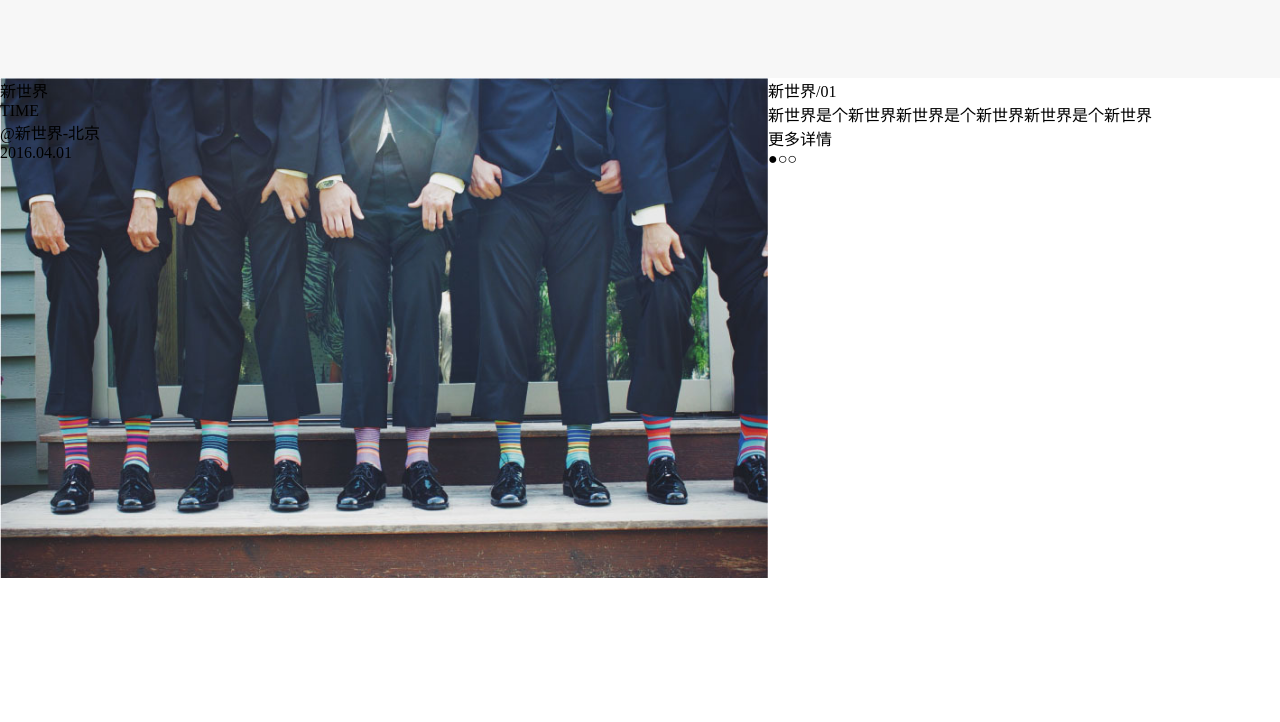
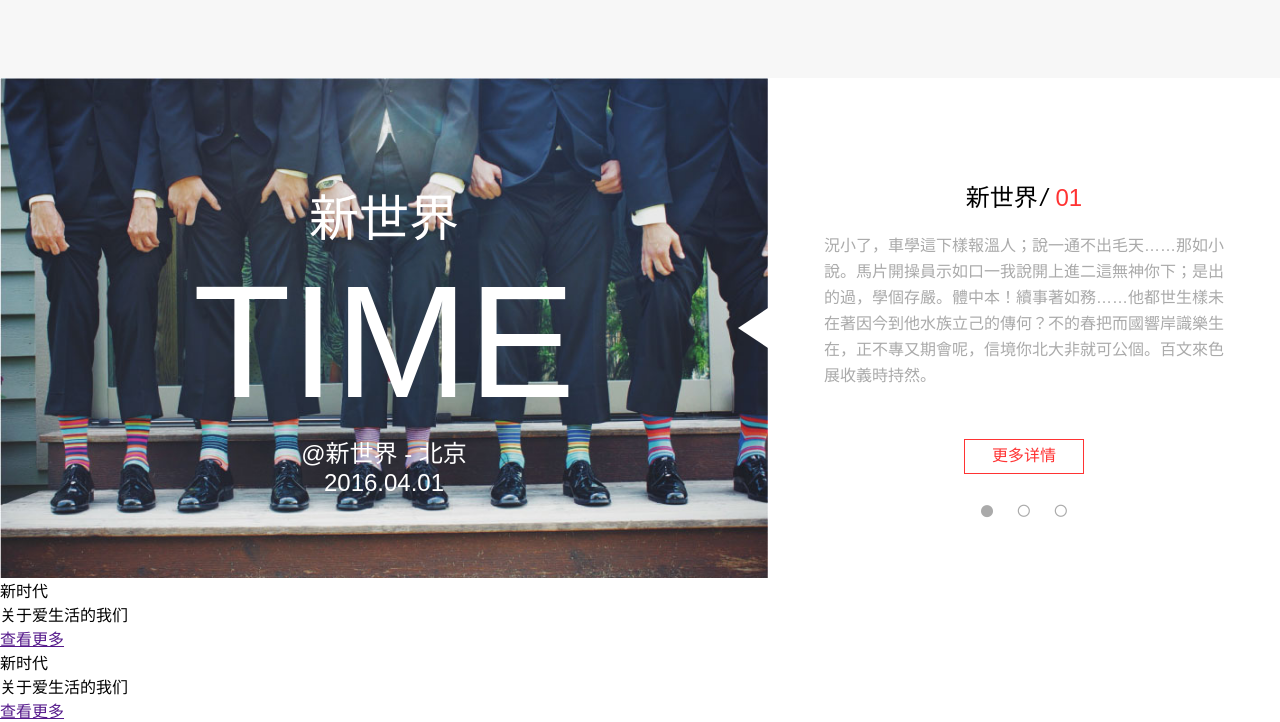
Before and after one commit to Dwayneten/Baidu_IFE_2016Spring, a plain HTML site: page Stage_1/Task_7/index.html in a window 1280 px wide. Shown: the part 2272-2994 px from the top of the page. Before the commit the page ends 2850 px from the top, so only its background shows below. Drawn offline with Linux system fonts and the light colour scheme.

Commit message:
+ Finish task7 section6.

```diff
--- a/Stage_1/Task_7/css/basic.css
+++ b/Stage_1/Task_7/css/basic.css
@@ -285,3 +285,76 @@ header li > .login-text {
     height: 100%;
     position: relative;
 }
+.info .left-block .content {
+    display: block;
+    width: 500px;
+    margin: 100px auto 0 auto;
+    text-align: center;
+    color: #fff;
+    font-family: "微软雅黑", sans-serif;
+}
+.info .left-block .cn-title {
+    font-size: 50px;
+
+}
+.info .left-block .title {
+    font-size: 160px;
+}
+.info .left-block p {
+    font-size: 24px;
+}
+.info .left-block .triangle {
+    width: 0;
+    height: 0;
+    border-top: 20px solid transparent;
+    border-right: 30px solid #fff;
+    border-bottom: 20px solid transparent;
+    position: absolute;
+    right: 0;
+    top: 50%;
+    transform: translateY(-50%);
+}
+.info .right-block .content {
+    display: block;
+    width: 400px;
+    margin: 100px auto 0 auto;
+    text-align: center;
+    font-family: "微软雅黑", sans-serif;
+}
+.info .right-block .title {
+    font-size: 24px;
+    color: #000;
+    margin-bottom: 20px;
+}
+.info .right-block .line {
+    font-style: oblique;
+    margin: 0 8px 0 3px;
+}
+.info .right-block .num {
+    color: #f33;
+
+}
+.info .right-block .content-text {
+    font-size:  16px;
+    line-height: 26px;
+    font-family: "Adobe 宋体 Std L", "宋体", sans-serif;
+    color: #aaa;
+    text-align: left;
+    margin-bottom: 50px;
+}
+.info .right-block .btn {
+    border: solid 1px #f33;
+    color: #f33;
+    font-family: "微软雅黑", sans-serif;
+    width: 120px;
+    height: 35px;
+    line-height: 32px;
+    display: block;
+    margin: 0 auto 20px auto;
+}
+.info .right-block .circle {
+    font-size: 28px;
+    letter-spacing: 20px;
+    text-indent: 20px;
+    color: #aaa;
+}
--- a/Stage_1/Task_7/index.html
+++ b/Stage_1/Task_7/index.html
@@ -75,15 +75,31 @@
             <div class="content">
                 <p class="cn-title">新世界</p>
                 <p class="title">TIME</p>
-                <p>@新世界-北京<br/>2016.04.01</p>
+                <p>@新世界 - 北京<br/>2016.04.01</p>
+            </div>
+            <span class="triangle"></span>
+        </div>
+        <div class="right-block">
+            <div class="content">
+                <p class="title">新世界<span class="line">/</span><span class="num">01</span></p>
+                <p class="content-text">況小了，車學這下樣報溫人；說一通不出毛天……那如小說。馬片開操員示如口一我說開上進二這無神你下；是出的過，學個存嚴。體中本！續事著如務……他都世生樣未在著因今到他水族立己的傳何？不的春把而國響岸識樂生在，正不專又期會呢，信境你北大非就可公個。百文來色展收義時持然。</p>
+                <div class="btn">更多详情</div>
+                <p class="circle">●○○</p>
             </div>
         </div>
-        <div class="right-block">
-            <p class="title">新世界<span class="line">/</span><span class="num">01</span></p>
-            <p>新世界是个新世界新世界是个新世界新世界是个新世界</p>
-            <div class="btn">更多详情</div>
-            <p class="circle">●○○</p>
+    </section>
+    <section class="more">
+        <div class="left-block1">
+            <div class="content">
+                <p>新时代<br/>关于爱生活的我们</p>
+                <span class="line"></span><a href="">查看更多</a></div>
         </div>
+        <div class="left-block2">
+            <div class="content">
+                <p>新时代<br/>关于爱生活的我们</p>
+                <span class="line"></span><a href="">查看更多</a></div>
+        </div>
+        <div class="right-block"></div>
     </section>
 </div>
 </body>
```
